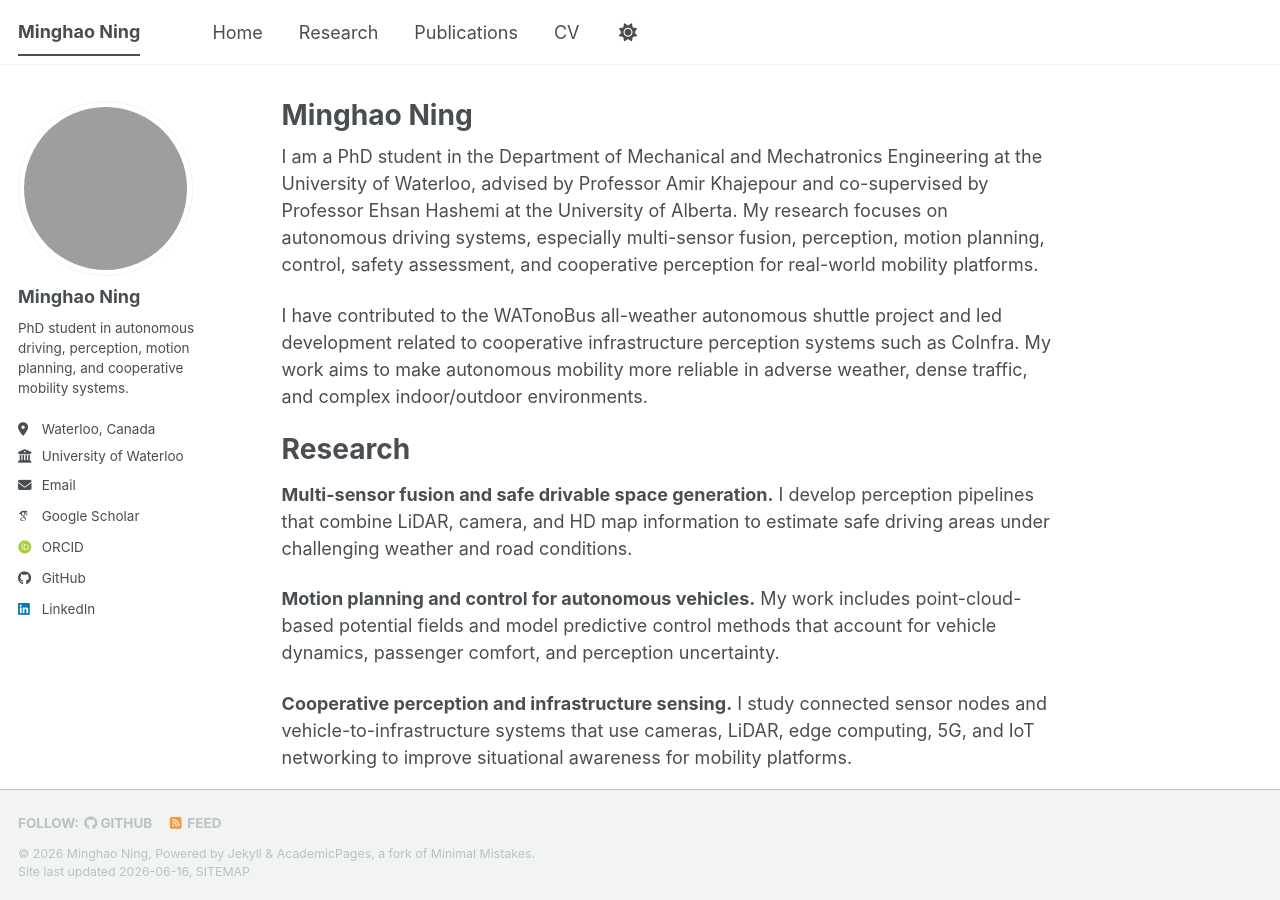
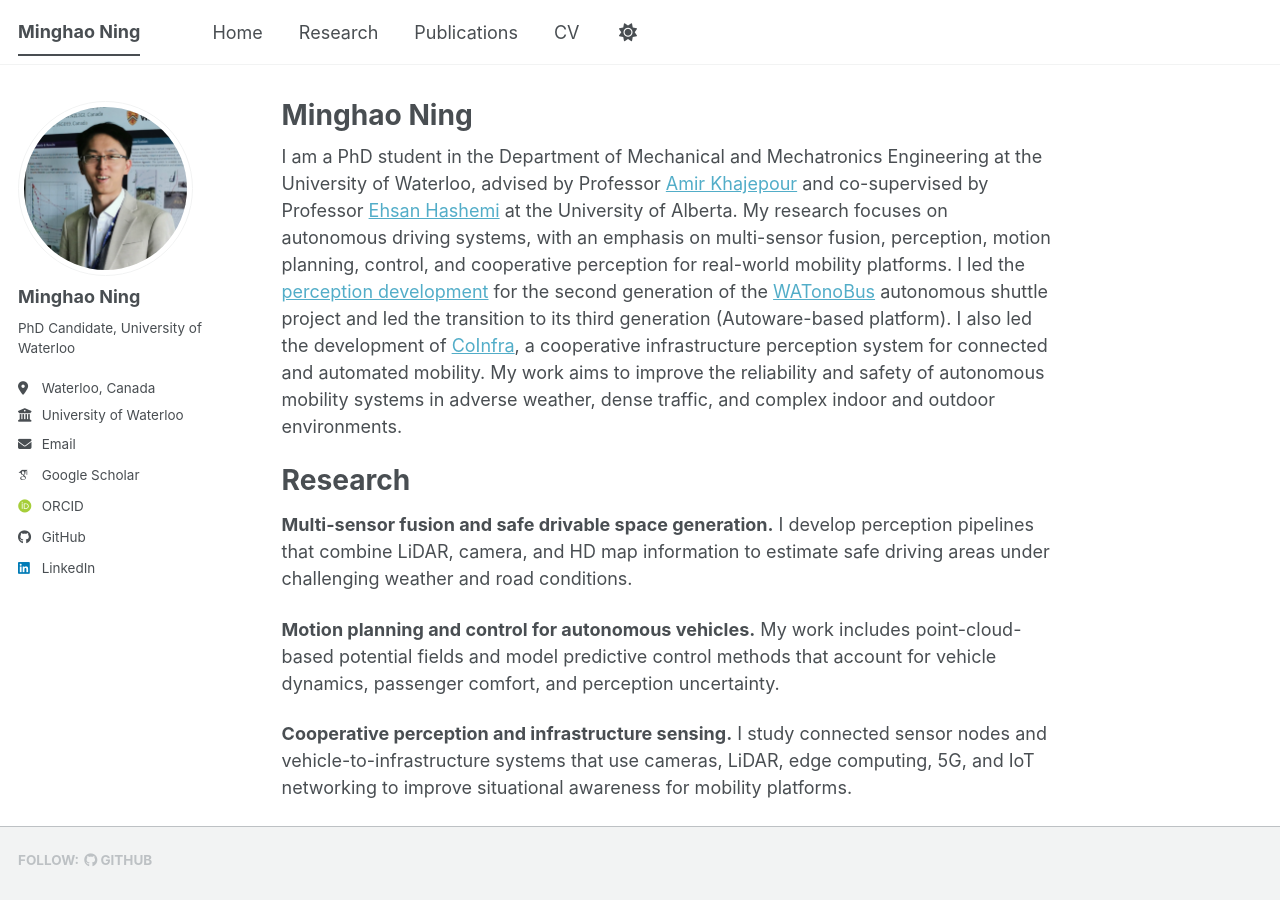
Before and after one commit to NingMingHao/NingMingHao.github.io, a Jekyll site: the page built from _pages/about.md, in a window 1280 px wide and 900 px high. Built offline with Jekyll 4.4.1, drawn with Linux system fonts in a browser that asks for light colours; some web fonts are replaced; a script bundle is joined from its source files by our own code; library files that are not in the unit come from our copies; grey boxes are pictures that could not be loaded.

Commit message:
update bio

```diff
--- a/_config.yml
+++ b/_config.yml
@@ -23,10 +23,10 @@ repository               : "NingMingHao/NingMingHao.github.io"
 #               Additional customization can be done by editing /_includes/author-profile.html
 author:
   # Biographic information
-  avatar           : "https://github.com/NingMingHao.png"
+  avatar           : "avatar.jpg"
   name             : "Minghao Ning"
   pronouns         : # example: "she/her"
-  bio              : "PhD student in autonomous driving, perception, motion planning, and cooperative mobility systems."
+  bio              : "PhD Candidate, University of Waterloo"
   location         : "Waterloo, Canada"
   employer         : "University of Waterloo"
   uri              : # URL
@@ -125,7 +125,7 @@ staticman:
       options:
         format           : "iso8601" # "iso8601" (default), "timestamp-seconds", "timestamp-milliseconds"
 atom_feed:
-  hide                   : false     # change to true to hide the RSS feed in the footer
+  hide                   : true     # change to true to hide the RSS feed in the footer
   path                   : # blank (default) uses feed.xml
 
 
--- a/_includes/footer.html
+++ b/_includes/footer.html
@@ -18,8 +18,3 @@
   </ul>
 </div>
 {% endif %}
-
-<div class="page__footer-copyright">
-  &copy; {{ site.time | date: '%Y' }} {{ site.name | default: site.title }}, {{ site.data.ui-text[site.locale].powered_by | default: "Powered by" }} <a href="https://jekyllrb.com" rel="nofollow">Jekyll</a> &amp; <a href="https://github.com/academicpages/academicpages.github.io">AcademicPages</a>, a fork of <a href="https://mademistakes.com/work/minimal-mistakes-jekyll-theme/" rel="nofollow">Minimal Mistakes</a>.<br />
-  Site last updated {{ "now" | date: '%Y-%m-%d' }}, <a href="/sitemap/" style="text-transform: uppercase;">{{ site.data.ui-text[site.locale].site_map | default: "Sitemap" }}</a>
-</div>
--- a/_pages/about.md
+++ b/_pages/about.md
@@ -8,9 +8,11 @@ redirect_from:
   - /about.html
 ---
 
-I am a PhD student in the Department of Mechanical and Mechatronics Engineering at the University of Waterloo, advised by Professor Amir Khajepour and co-supervised by Professor Ehsan Hashemi at the University of Alberta. My research focuses on autonomous driving systems, especially multi-sensor fusion, perception, motion planning, control, safety assessment, and cooperative perception for real-world mobility platforms.
-
-I have contributed to the WATonoBus all-weather autonomous shuttle project and led development related to cooperative infrastructure perception systems such as CoInfra. My work aims to make autonomous mobility more reliable in adverse weather, dense traffic, and complex indoor/outdoor environments.
+I am a PhD student in the Department of Mechanical and Mechatronics Engineering at the University of Waterloo, advised by Professor [Amir Khajepour](https://uwaterloo.ca/mechanical-mechatronics-engineering/profile/akhajepo) and co-supervised by Professor [Ehsan Hashemi](https://apps.ualberta.ca/directory/person/ehashemi) at the University of Alberta.
+My research focuses on autonomous driving systems, with an emphasis on multi-sensor fusion, perception, motion planning, control, and cooperative perception for real-world mobility platforms.
+I led the [perception development](https://github.com/NingMingHao/Yolov8TensorrtRos) for the second generation of the [WATonoBus](https://uwaterloo.ca/watonobus/) autonomous shuttle project and led the transition to its third generation (Autoware-based platform).
+I also led the development of [CoInfra](https://github.com/NingMingHao/CoInfra), a cooperative infrastructure perception system for connected and automated mobility.
+My work aims to improve the reliability and safety of autonomous mobility systems in adverse weather, dense traffic, and complex indoor and outdoor environments.
 
 <a id="research"></a>
 
```
Also changed, not shown: images/avatar.jpg (added), 1 other file.
